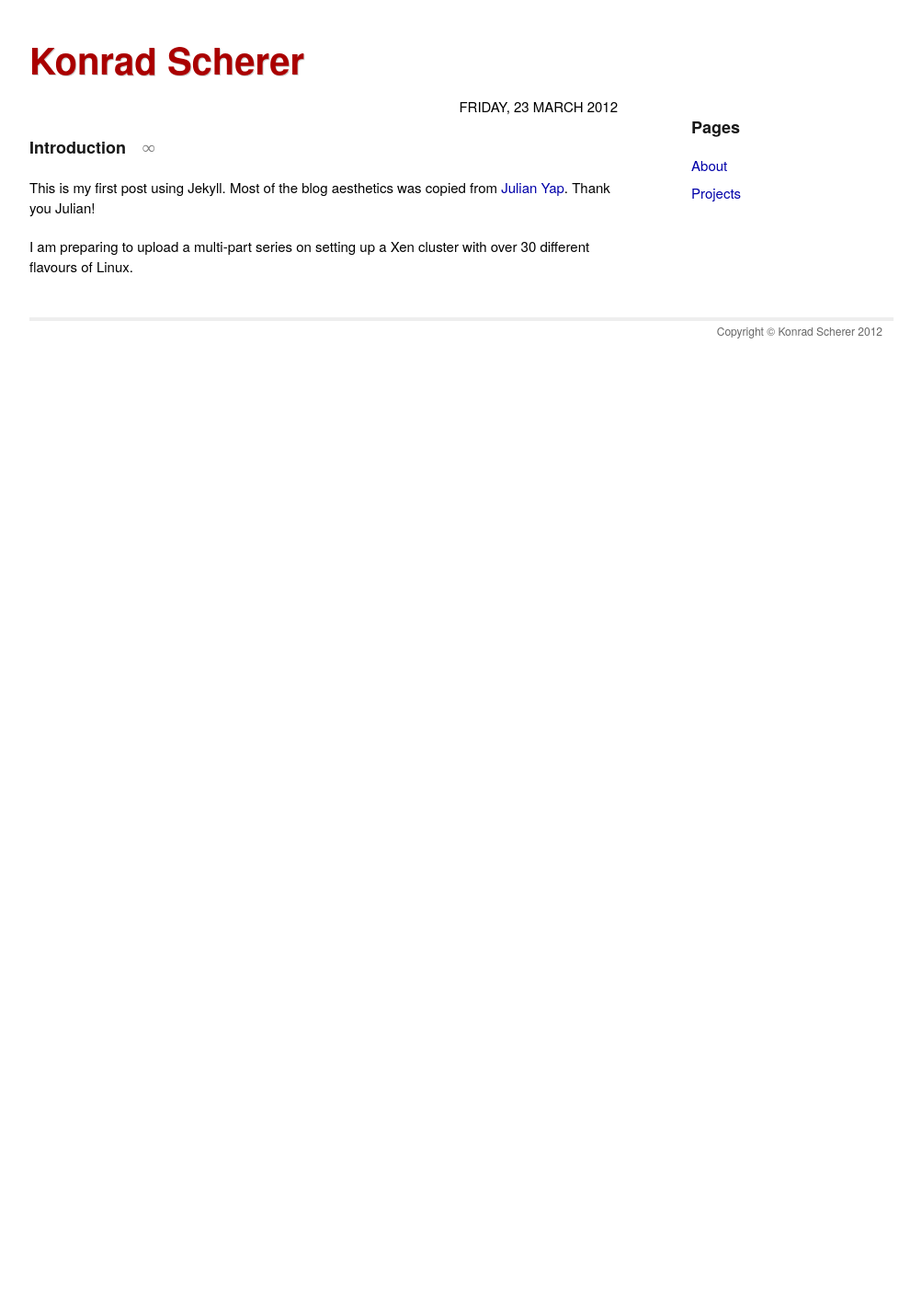
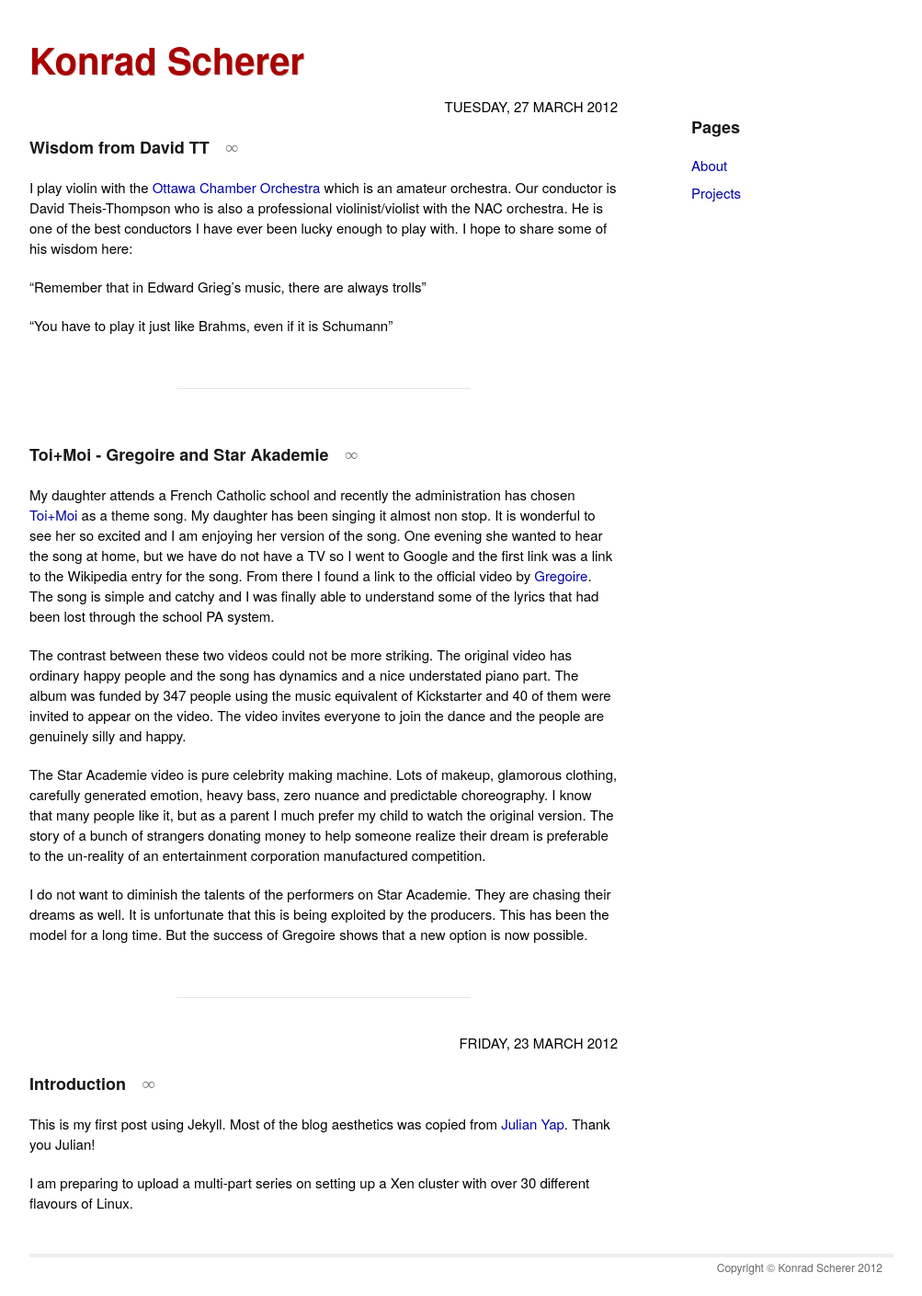
Before and after one commit to kscherer/kscherer.github.com, a Jekyll site: the page built from index.html, in a window 1280 px wide. Shown: the whole page at 92% size, without its empty margins (138-1141 px from the left). Built offline with Jekyll 4.4.1, drawn with Linux system fonts in a browser that asks for light colours; before the commit the page ends 900 px from its top, so only the background shows below that.

Commit message:
Some posts and more intro

```diff
--- /dev/null
+++ b/_posts/2012-03-27-toimoi.md
@@ -0,0 +1,39 @@
+---
+layout: post
+title: "Toi+Moi - Gregoire and Star Akademie"
+category: Culture
+tags: []
+---
+
+My daughter attends a French Catholic school and recently the
+administration has chosen
+[Toi+Moi](https://www.youtube.com/watch?v=W5zMPmu-EJw) as a theme
+song. My daughter has been singing it almost non stop. It is wonderful
+to see her so excited and I am enjoying her version of the song. One
+evening she wanted to hear the song at home, but we have do not have a
+TV so I went to Google and the first link was a link to the Wikipedia
+entry for the song. From there I found a link to the official video by
+[Gregoire](https://www.youtube.com/watch?v=kOru9ITtVIg). The song is
+simple and catchy and I was finally able to understand some of the
+lyrics that had been lost through the school PA system.
+
+The contrast between these two videos could not be more striking. The
+original video has ordinary happy people and the song has dynamics and
+a nice understated piano part. The album was funded by 347 people
+using the music equivalent of Kickstarter and 40 of them were invited
+to appear on the video. The video invites everyone to join the
+dance and the people are genuinely silly and happy.
+
+The Star Academie video is pure celebrity making machine. Lots of
+makeup, glamorous clothing, carefully generated emotion, heavy bass,
+zero nuance and predictable choreography. I know that many people like
+it, but as a parent I much prefer my child to watch the original
+version. The story of a bunch of strangers donating money to
+help someone realize their dream is preferable to the un-reality of an
+entertainment corporation manufactured competition.
+
+I do not want to diminish the talents of the performers on Star
+Academie. They are chasing their dreams as well. It is unfortunate
+that this is being exploited by the producers. This has been the model
+for a long time. But the success of Gregoire shows that a new option
+is now possible.
--- /dev/null
+++ b/_posts/2012-03-27-wisdom-from-david-tt.md
@@ -0,0 +1,17 @@
+---
+layout: post
+title: "Wisdom from David TT"
+category: Hobbies
+tags: [oco]
+---
+
+I play violin with the
+[Ottawa Chamber Orchestra](http://ottawachamberorchestra.com/) which
+is an amateur orchestra. Our conductor is David Theis-Thompson who is
+also a professional violinist/violist with the NAC orchestra. He is
+one of the best conductors I have ever been lucky enough to play
+with. I hope to share some of his wisdom here:
+
+"Remember that in Edward Grieg's music, there are always trolls"
+
+"You have to play it just like Brahms, even if it is Schumann"
```
Also changed, not shown: pages/hostel_intro.md (+41 -1 lines).
